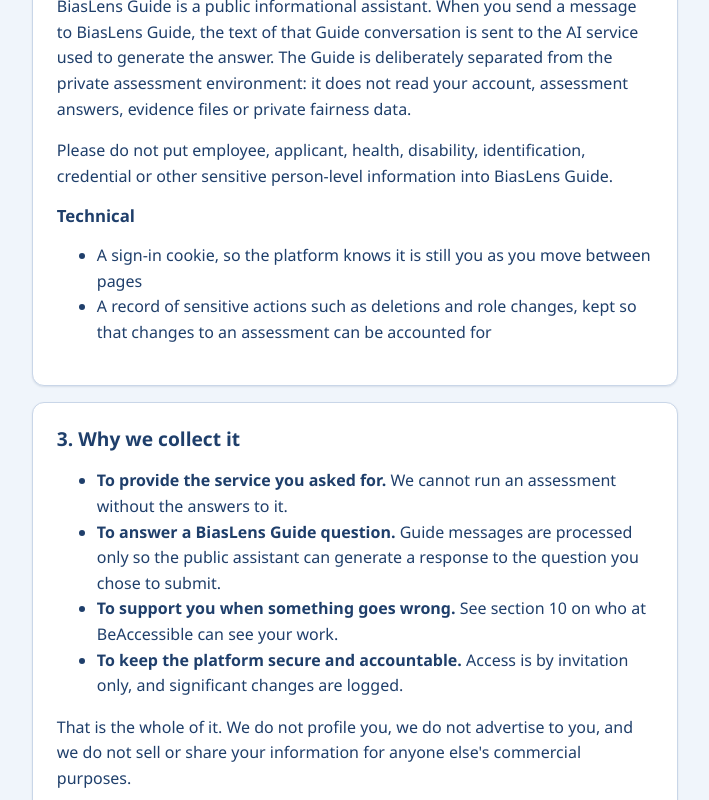
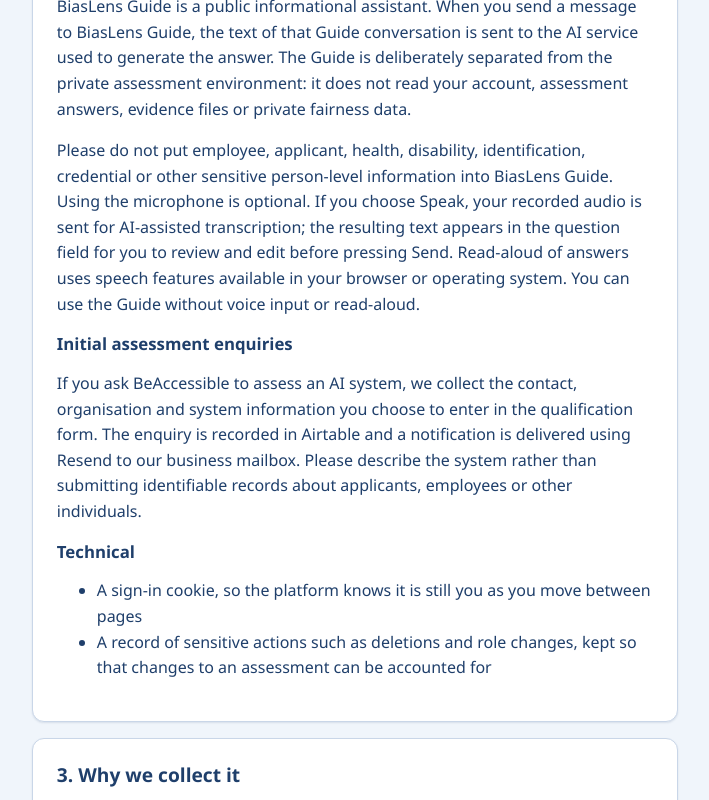
Before and after one commit to laggiesfl/BiasLens-Full-Platform, a Next.js app: page /privacy in a window 1280 px wide. Shown: the part 1760-2560 px from the top of the page, without its empty margins (285-994 px from the left). Built offline with nearby package versions, Linux system fonts and the light colour scheme.

Commit message:
docs: correct Guide AI provider and disclose voice and enquiry processing

```diff
--- a/src/app/privacy/page.tsx
+++ b/src/app/privacy/page.tsx
@@ -31,7 +31,7 @@
           how long for, and what you can ask us to do about it. It is written to
           be read before you decide whether to use the platform, not after.
         </p>
-        <p className="muted">Last updated 17 August 2026.</p>
+        <p className="muted">Last reviewed 18 October 2026.</p>
       </div>
 
       <section className="card stack" aria-labelledby="who-h">
@@ -113,6 +113,21 @@
         <p>
           Please do not put employee, applicant, health, disability, identification,
           credential or other sensitive person-level information into BiasLens Guide.
+          Using the microphone is optional. If you choose Speak, your recorded audio
+          is sent for AI-assisted transcription; the resulting text appears in the
+          question field for you to review and edit before pressing Send. Read-aloud
+          of answers uses speech features available in your browser or operating
+          system. You can use the Guide without voice input or read-aloud.
+        </p>
+
+        <h3 style={{ fontSize: "1.05rem" }}>Initial assessment enquiries</h3>
+        <p>
+          If you ask BeAccessible to assess an AI system, we collect the contact,
+          organisation and system information you choose to enter in the
+          qualification form. The enquiry is recorded in Airtable and a
+          notification is delivered using Resend to our business mailbox.
+          Please describe the system rather than submitting identifiable records
+          about applicants, employees or other individuals.
         </p>
 
         <h3 style={{ fontSize: "1.05rem" }}>Technical</h3>
@@ -226,20 +241,30 @@
             requests to the selected AI model.
           </li>
           <li>
-            <strong>OpenAI</strong> — the AI model provider used to generate public
-            BiasLens Guide responses. Only the Guide conversation submitted to that
-            feature is sent for model processing; private assessment content is not
-            connected to the Guide route.
+            <strong>Google Gemini (through Vercel AI Gateway)</strong> — the model
+            configured by default to generate public BiasLens Guide responses and
+            transcribe optional voice questions. Submitted conversation text or
+            recorded audio, as applicable, is sent for model processing. The Guide
+            does not have access to private assessment records.
           </li>
           <li>
-            <strong>Resend</strong> — sending the emails we send you, such as
-            invitations and sign-in links.
+            <strong>Airtable</strong> — records information deliberately submitted
+            through the initial assessment enquiry form, including contact details,
+            organisation, system description and the enquiry reference.
+          </li>
+          <li>
+            <strong>Resend</strong> — delivers transactional email, including
+            initial assessment enquiry notifications and relevant service messages.
           </li>
         </ul>
         <p>
           These providers operate internationally, which means information may be
           handled outside South Africa. We have not independently audited their
-          internal practices and we will not claim otherwise.
+          internal practices and we will not claim otherwise. The precise
+          processing locations, retention periods and training-use settings
+          applicable to AI requests and voice transcription require further
+          confirmation. We will not claim that a provider never retains or uses
+          request data without verifying its terms and configuration.
         </p>
       </section>
 
@@ -326,7 +351,11 @@
         </ul>
         <p>
           BiasLens Guide conversations are not written into the private BiasLens
-          assessment database by the Guide feature.
+          assessment database by the Guide feature. This does not establish how
+          long external AI or infrastructure providers retain request content.
+          We are verifying their applicable retention, international processing,
+          and model-training terms and will update this notice when confirmed.
+          Until then, please do not submit sensitive information to the public Guide.
         </p>
       </section>
 
```
